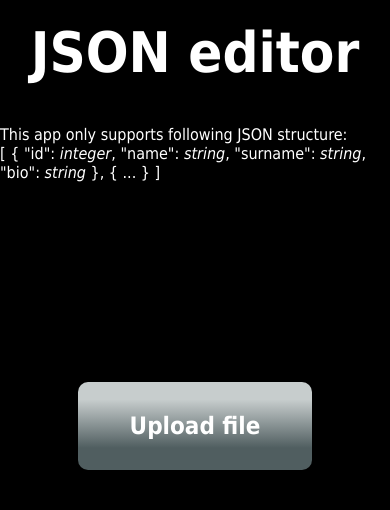
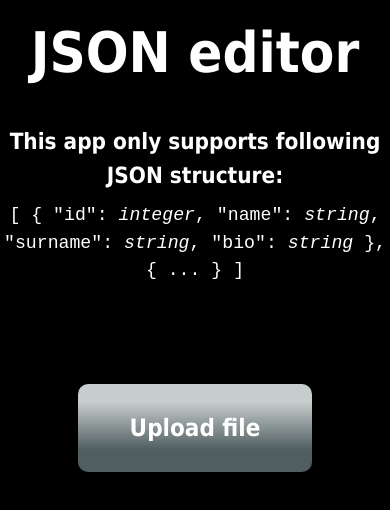
Before and after one commit to srysis/json_editor, a React (Create React App) app: page /#/upload in a window 390 px wide. Shown: the top 510 px of the page. Built offline with nearby package versions, Linux system fonts and the light colour scheme.

Commit message:
added new styles

```diff
--- a/src/style/style-phone.scss
+++ b/src/style/style-phone.scss
@@ -24,9 +24,18 @@
 		display: none;
 	}
 
+	div#help_text {
+		width: 100%;
+		line-height: 1.5;
+
+		p {
+			margin-top: 10px;
+		}
+	}
+
 	div.drop_area.mobile {
 		display: block;
-		margin-top: 200px;
+		margin-top: 100px;
 
 		div.label_container > label {
 			display: block;
--- a/src/style/style.scss
+++ b/src/style/style.scss
@@ -85,8 +85,22 @@ div.navigation {
 	}
 }
 
+div#help_text {
+	width: 50%;
+	margin: auto;
+	text-align: center;
+	font-size: 1.4em;
+	font-weight: bold;
+	line-height: 2;
+
+	p {
+		font-family: monospace;
+		font-weight: 400;
+	}
+}
+
 div.drop_area.desktop {
-	margin: 160px auto;
+	margin: 80px auto;
 	border: 3px dashed white;
 	width: 50%;
 	height: 400px;
```
